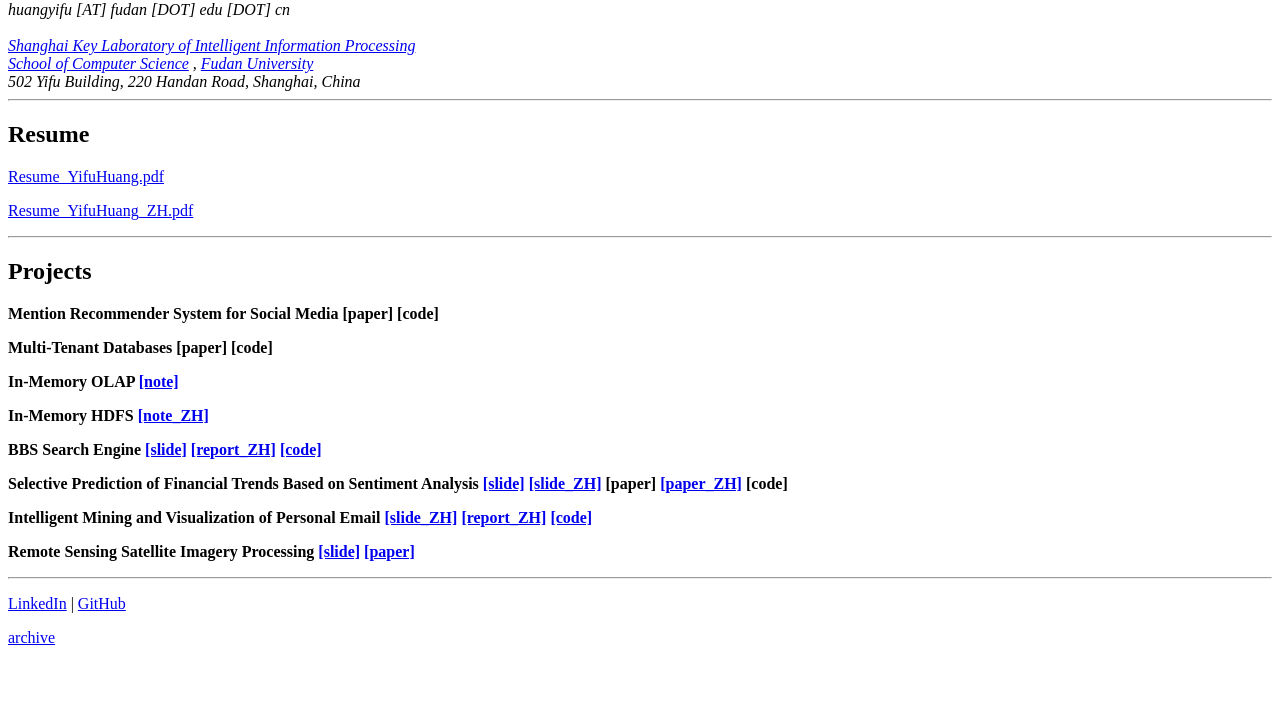
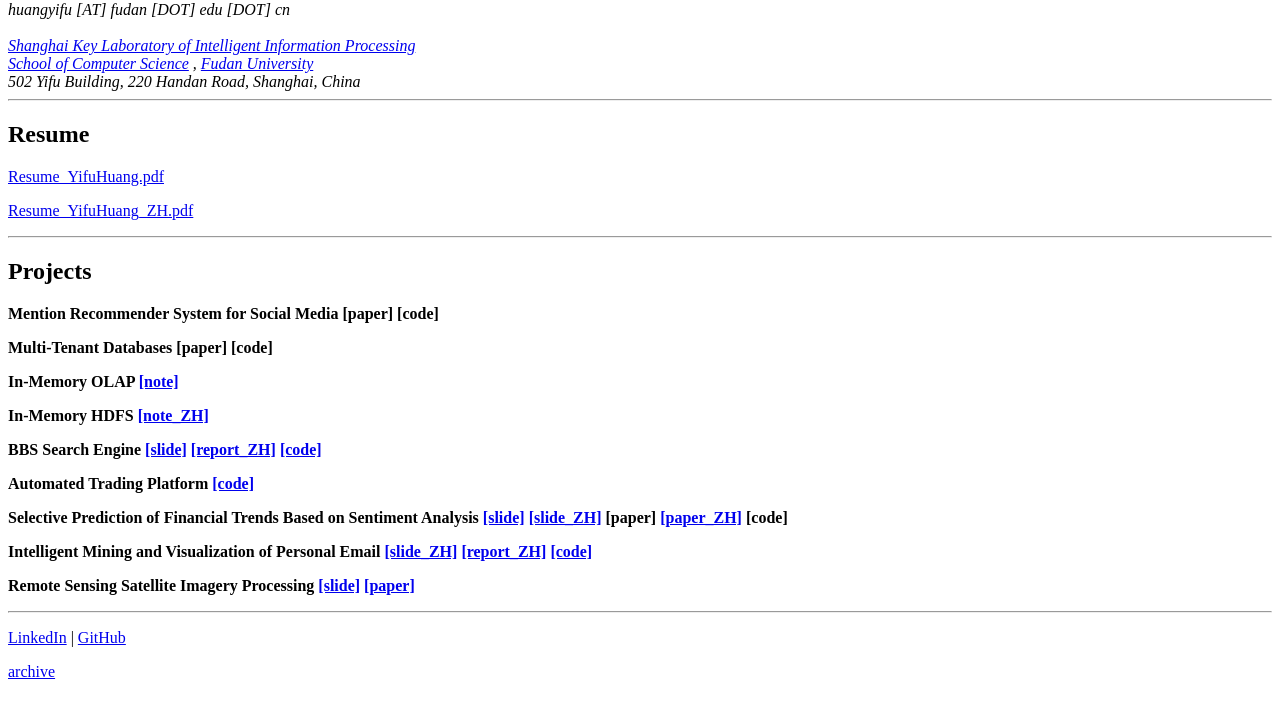
Before and after one commit to ifhuang/Homepage, a plain HTML site: page index.html in a window 1280 px wide. Shown: the part 79-794 px from the top of the page. Drawn offline with Linux system fonts and the light colour scheme.

Commit message:
move autotrade from archive to index

```diff
--- a/index.html
+++ b/index.html
@@ -64,6 +64,12 @@
 	</p>
 	<p>
 		<b>
+			Automated Trading Platform
+			<a href="https://github.com/ifhuang/AutoTrade">[code]</a>
+		</b>
+	</p>
+	<p>
+		<b>
 			Selective Prediction of Financial Trends Based on Sentiment Analysis
 			<a href="files/SPFTBSA_slide.pdf">[slide]</a>
 			<a href="files/SPFTBSA_slide_ZH.pdf">[slide_ZH]</a>
```
Also changed, not shown: archive.html (+0 -1 lines).
